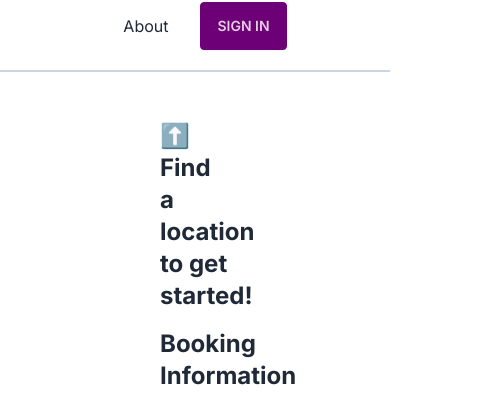
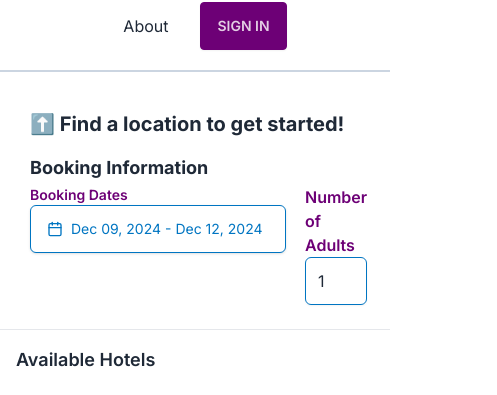
Before and after one commit to KingSand08/LikeHome, a Next.js app: page / in a window 390 px wide. Shown: the part 411-806 px from the top of the page, 497 px wide, since content can reach past the window. Built offline with nearby package versions, Linux system fonts and the light colour scheme; no server answers; the database is empty.

Commit message:
Adjusted the search page to have a more comprehensive layout and upper section works on mobile now.

```diff
--- a/app/page.tsx
+++ b/app/page.tsx
@@ -34,8 +34,6 @@ import BookingInfoUISearchComplete from "@/components/search/BookingInfoSearch/B
 import HotelSelect from "@/components/search/HotelResults/HotelSelect";
 import { RegionContext } from "@/components/providers/RegionProvider";
 import DrawerComponent from "@/components/search/HotelSearch/DrawerComponent";
-import { motion } from "framer-motion";
-
 
 export type searchParamsType = {
   query: string;
@@ -129,18 +127,21 @@ const HomeSearchPage: React.FC = () => {
       hotelSearchInputs={searchParams}
       setHotelSearchInputs={(newHotelSearch) => setSearchParams(newHotelSearch)}
     >
-      <div className="w-screen px-[10em] mt-[3em]">
-        <h1 className="text-2xl font-bold mb-4">
-          {region
-            ? `Browsing Hotels in ${region.name} 🏨`
-            : "⬆️ Find a location to get started!"}
+      <div className="flex flex-col w-full px-[7.75em] max-[660px]:px-[30px] mt-[3em] max-[660px]:mt-[10px]">
+        <h1 className="max-[660px]:text-xl text-3xl font-bold mb-4">
+          <br className="border-4 border-white" />
+          <p>
+            {region
+              ? `Browsing Hotels in ${region.name} 🏨`
+              : "⬆️ Find a location to get started!"}
+          </p>
         </h1>
         <BookingInfoUISearchComplete
           bookingInfo={searchParams}
           setBookingInfo={(newParams) => updateBookingInfoParams(newParams)}
         />
       </div>
-      <div className="w-8/12">
+      <div className="max-[660px]:w-full w-5/6">
         <hr />
         <HotelSelect
           bookingParams={{
--- a/components/search/BookingInfoSearch/BookingInfoSearchUIComplete.tsx
+++ b/components/search/BookingInfoSearch/BookingInfoSearchUIComplete.tsx
@@ -51,10 +51,10 @@ const BookingInfoUISearchComplete: React.FC<
 
   return (
     <div>
-      <h2 className="text-2xl font-bold">Booking Information</h2>
+      <h2 className="max-[660px]:text-lg text-2xl font-bold">Booking Information</h2>
       <div className="gap-5 join">
         <div className="join-item">
-          <h3 className="text-primary font-semibold">Booking Dates</h3>
+          <h3 className="text-primary font-semibold text-base max-[660px]:text-sm">Booking Dates</h3>
           <DatePickerWithRange
             bookingInfo={bookingInfo}
             onChange={handleDateChange}
--- a/components/search/HotelResults/HotelList/HotelList.tsx
+++ b/components/search/HotelResults/HotelList/HotelList.tsx
@@ -14,7 +14,7 @@ const HotelList: React.FC<HotelListProps> = ({ hotelsData, bookingParams }) => {
 
   return (
     <div>
-      <p className="text-white mb-2">
+      <p className="text-white mb-2 italic">
         Found {hotelsData.summary.matchedPropertiesSize} properties within price
         range: ${hotelsData.priceRange.minPrice} - $
         {hotelsData.priceRange.maxPrice}
--- a/components/search/HotelResults/HotelSelect.tsx
+++ b/components/search/HotelResults/HotelSelect.tsx
@@ -74,44 +74,35 @@ const HotelSelect: React.FC<HotelSelectUICompleteProps> = ({
         lastPriceRange &&
         lastPriceRange.min > hotelsData?.priceRange?.minPrice &&
         lastPriceRange.max < hotelsData?.priceRange?.maxPrice ? (
-        <div className="text-red text-2xl">
+        <div className="italic text-red text-2xl">
           Sorry, there are no hotels with the price range between{" "}
-          {`$${lastPriceRange.min} and $${lastPriceRange.max}`}. Here are some
+          <span className="italic">
+            ${lastPriceRange.min} and ${lastPriceRange.max}
+          </span>
+          . Here are some other hotels you can check out...
+        </div>
+      ) : hotelsData &&
+        lastPriceRange &&
+        lastPriceRange.min > hotelsData?.priceRange?.minPrice ? (
+        <div className="italic text-red text-2xl">
+          Sorry, there are no hotels with min price over{" "}
+          <span className="italic">${lastPriceRange.min}</span>. Here are some
           other hotels you can check out...
         </div>
       ) : hotelsData &&
         lastPriceRange &&
-        lastPriceRange.min > hotelsData?.priceRange?.minPrice ? (
-        <div className="text-red text-2xl">
-          Sorry, there are no hotels with min price over{" "}
-          {`$${lastPriceRange.min}`}. Here are some other hotels you can check
-          out...
-        </div>
-      ) : hotelsData &&
-        lastPriceRange &&
         lastPriceRange.max < hotelsData?.priceRange?.maxPrice ? (
-        <div className="text-red text-2xl">
+        <div className="italic text-red text-2xl">
           Sorry, there are no hotels with max price under{" "}
-          {`$${lastPriceRange.max}`}. Here are some other hotels you can check
-          out...
+          <span className="italic">${lastPriceRange.max}</span>. Here are some
+          other hotels you can check out...
         </div>
       ) : null}
 
       {/* Hotel List Display */}
       <div className="mt-6">
         {loading ? (
-          // <span className="rounded bg-primary text-primary-content flex flex-row justify-center align-middle text-center gap-1 p-4">
-          //   <Loader size={32} className="animate-spin" />
-          //   <p className="h-full text-middle text-center text-2xl">
-          //     Loading Hotels that fit your needs!
-          //   </p>
-          // </span>
-
           <div className="flex items-center justify-center h-96">
-            {/* <LoadingPage
-              className="h-fit"
-              size_style={{ width: '300px', height: '300px' }}
-            /> */}
             <LoadingIcon
               className="h-fit pt-20 pb-48"
               size_style={{ width: '500px', height: '500px' }}
```
Lines whose indentation alone changed are shown as unchanged.
